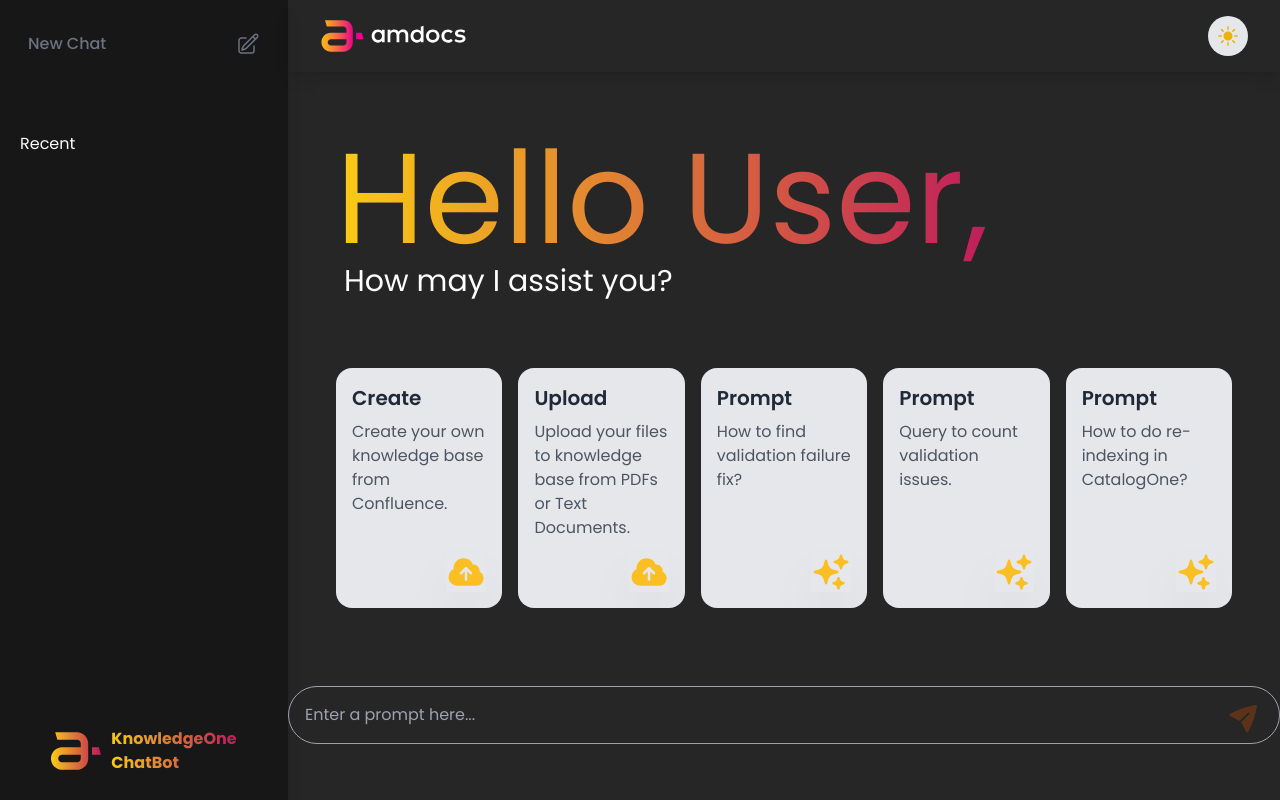
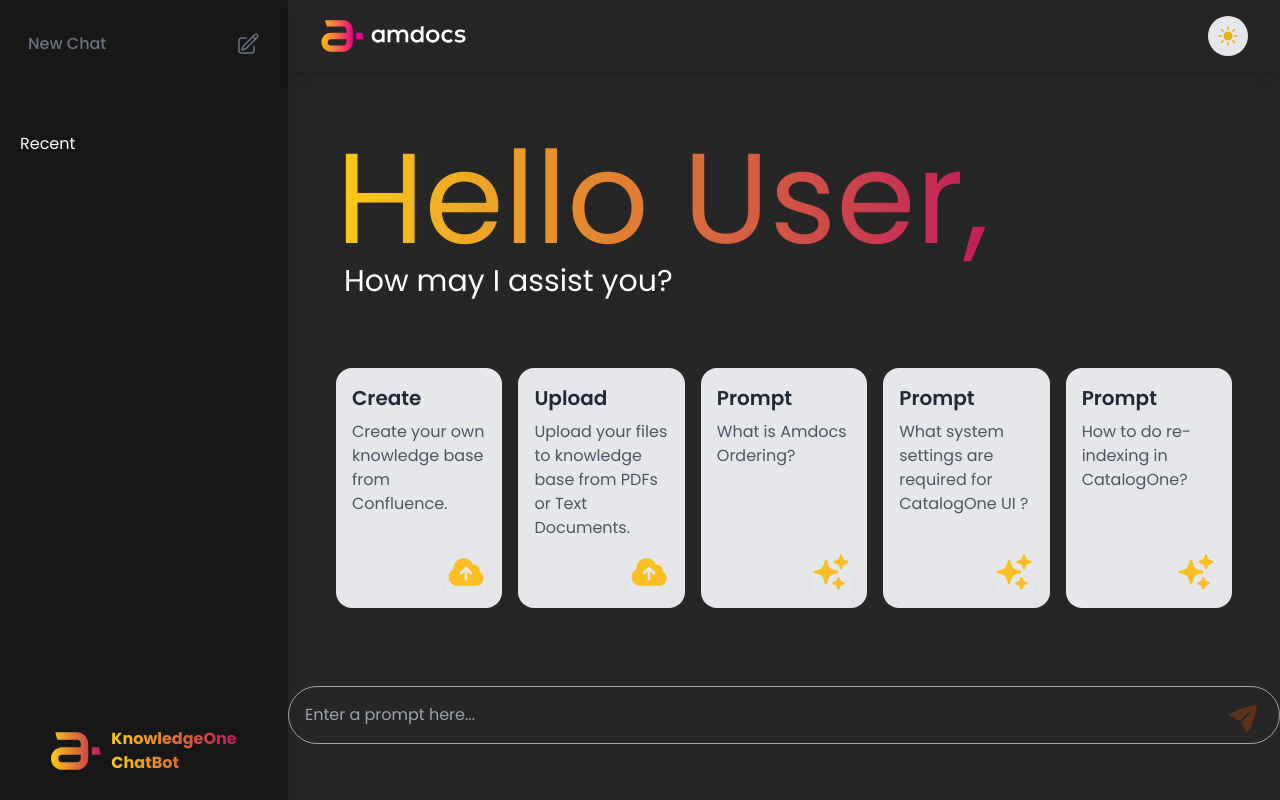
Before and after one commit to bhupendrapatel/dox-knowledge-one-chatbot, a React (Create React App) app: page / in a window 1280 px wide. Built offline with nearby package versions, Linux system fonts and the light colour scheme.

Commit message:
Fixed issues

```diff
--- a/src/components/GlobalDialog/GlobalDialog.js
+++ b/src/components/GlobalDialog/GlobalDialog.js
@@ -36,6 +36,7 @@ const GlobalDialog = ({showDialog, additionalDetails}) => {
         [...multipleFiles].forEach((file, index) => {
             formData.append(`files_${index}`, file);
         });
+        setLoading(true);
         dispatch(uploadFiles(formData, setLoading));
     }
 
--- a/src/components/SelectionTile/SelectionTiles.js
+++ b/src/components/SelectionTile/SelectionTiles.js
@@ -9,8 +9,8 @@ import {MainTitle} from './Components/MainTitle/MainTitle';
 const selectionList = [
     {title: 'Create', prompt: 'Create your own knowledge base from Confluence.'},
     {title: 'Upload', prompt: 'Upload your files to knowledge base from PDFs or Text Documents.'},
-    {title: 'Prompt', prompt: 'How to find validation failure fix?'},
-    {title: 'Prompt', prompt: 'Query to count validation issues.'},
+    {title: 'Prompt', prompt: 'What is Amdocs Ordering?'},
+    {title: 'Prompt', prompt: 'What system settings are required for CatalogOne UI ?'},
     {title: 'Prompt', prompt: 'How to do re-indexing in CatalogOne?'},
 ];
 
--- a/src/components/SidePanel/Components/ChatList/ChatList.js
+++ b/src/components/SidePanel/Components/ChatList/ChatList.js
@@ -12,7 +12,7 @@ export const ChatList = ({scrollRef, chatList, activeChat}) => {
         <div className={'px-2 mt-6 py-5 flex-column overflow-y-auto'}>
             <div className={`text-left ${theme === 'light' ? 'text-gray-500': 'text-gray-50'}`}>Recent</div>
             <div>
-                {Object.values(chatList).map((item, index) => (
+                {Object.values(chatList).reverse().map((item, index) => (
                     <ChatItem key={index} scrollRef={scrollRef} activeChat={activeChat} message={item}/>
                 ))}
             </div>
```
